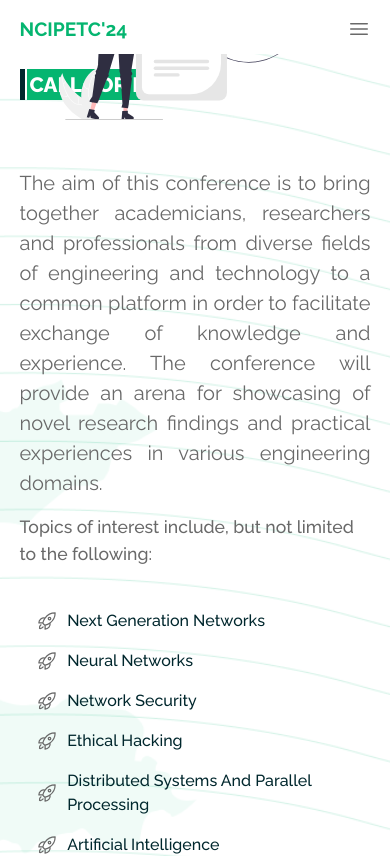
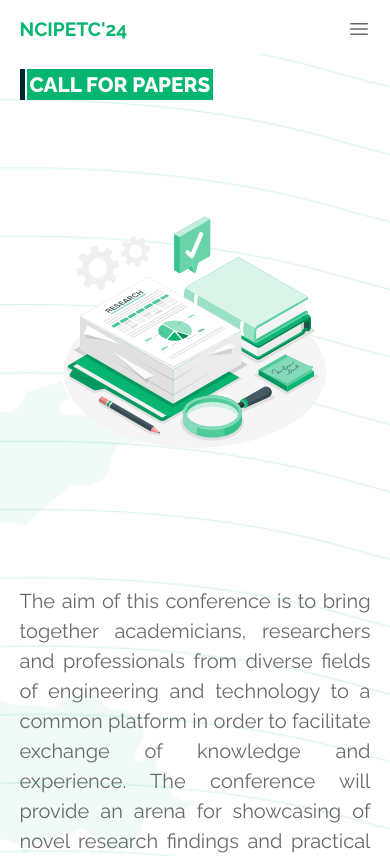
Before and after one commit to AbhishekNSanthosh/ncipetc24, a Next.js app: page /callForPapers in a window 390 px wide. Shown: the top 856 px of the page. Built offline with nearby package versions, Linux system fonts and the light colour scheme.

Commit message:
refactor:call for papers

```diff
--- a/src/styles/scss/callForPapers.module.scss
+++ b/src/styles/scss/callForPapers.module.scss
@@ -31,7 +31,7 @@
     display: flex;
     width: 100%;
     gap: 5vh;
-    height: 45vh;
+    height: 42vh;
 }
 
 
@@ -40,6 +40,8 @@
         display: flex;
         flex-direction: column-reverse;
         width: 100%;
+    height: 100vh;
+
         gap: 0;
     }
 }
--- a/src/widgets/Navbar/view.jsx
+++ b/src/widgets/Navbar/view.jsx
@@ -4,7 +4,7 @@ import React, { useState } from 'react'
 import styles from '@styles/scss/navbar.module.scss'
 import { navLinks } from '../../common/constants/constants'
 import Link from 'next/link'
-import DropIcon from '@icons/DropIcon'
+// import DropIcon from '@icons/DropIcon'
 import MenuIcon from '@icons/MenuIcon'
 import RightArrowIcon from '@icons/RightArrowIcon'
 import CloseIcon from '@icons/CloseIcon'
```
Also changed, not shown: public/images/callforpaper.svg.
